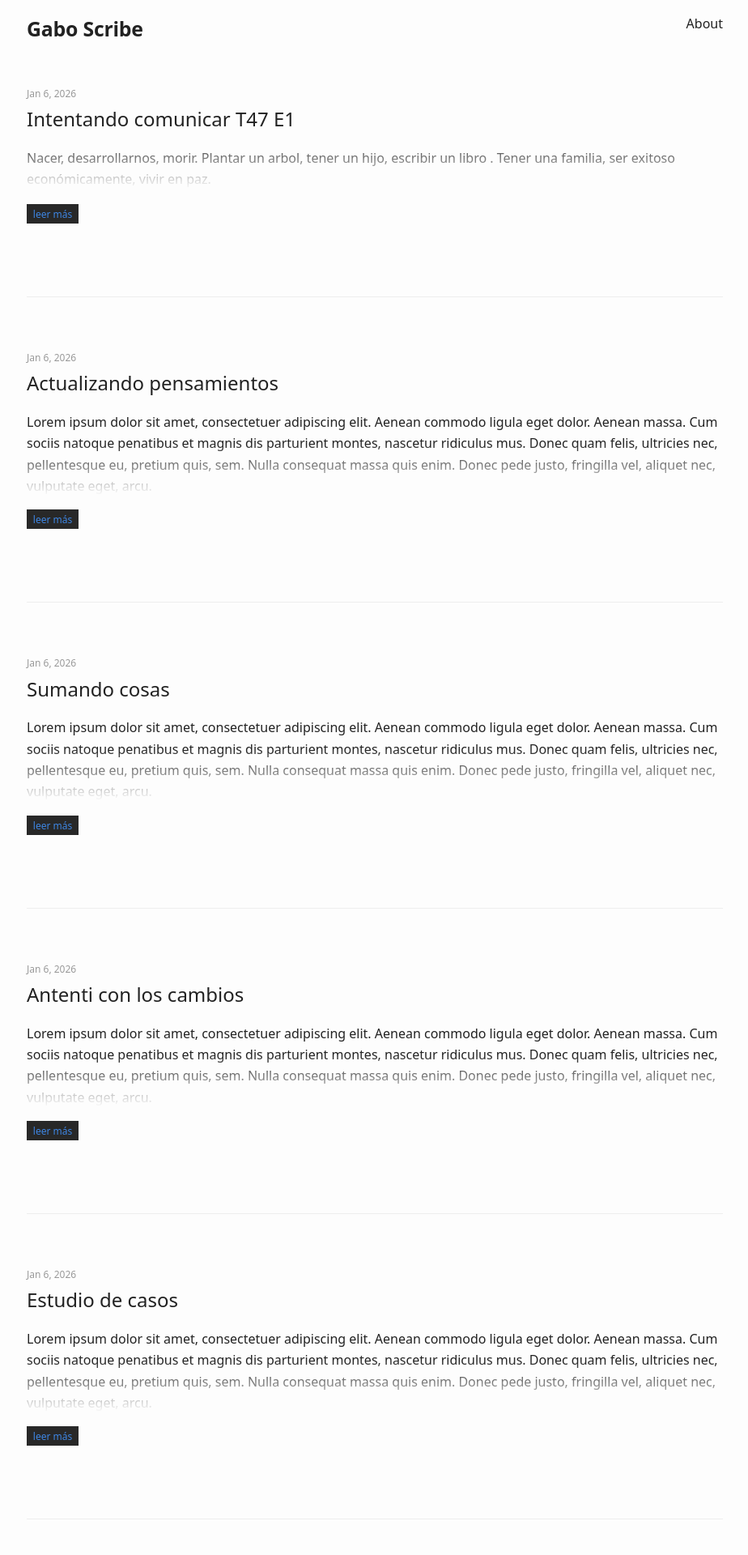
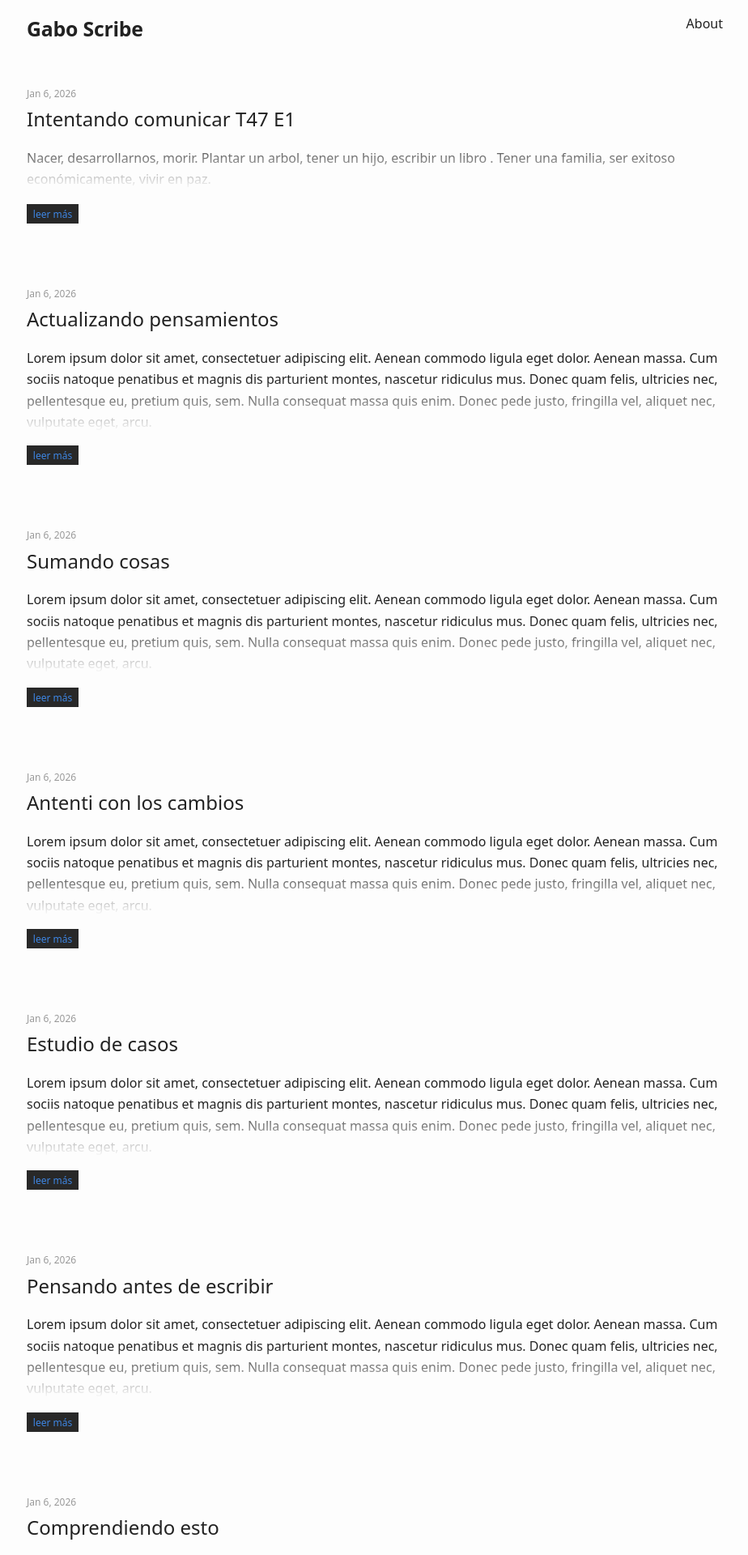
Before and after one commit to gsplay/blog, a Jekyll site: the page built from index.markdown, in a window 1280 px wide. Shown: the top 1920 px of the page at 81% size, without its empty margins (177-1101 px from the left). Built offline with Jekyll 4.4.1, drawn with Linux system fonts in a browser that asks for light colours.

Commit message:
Revert "margin botom"
This reverts commit 35457dec5cfdcb0b0f2dc23dcb6c15948eb26f92.

```diff
--- a/_sass/minima/_layout.scss
+++ b/_sass/minima/_layout.scss
@@ -270,10 +270,8 @@
 }
 
 .post-list > li {
-  padding-bottom: 90px;
-  border-bottom: 1px solid rgba(0, 0, 0, 0.06);
+  margin-bottom: $spacing-unit * 2.4;
 }
-
 
 
 .post-list li p {
```
